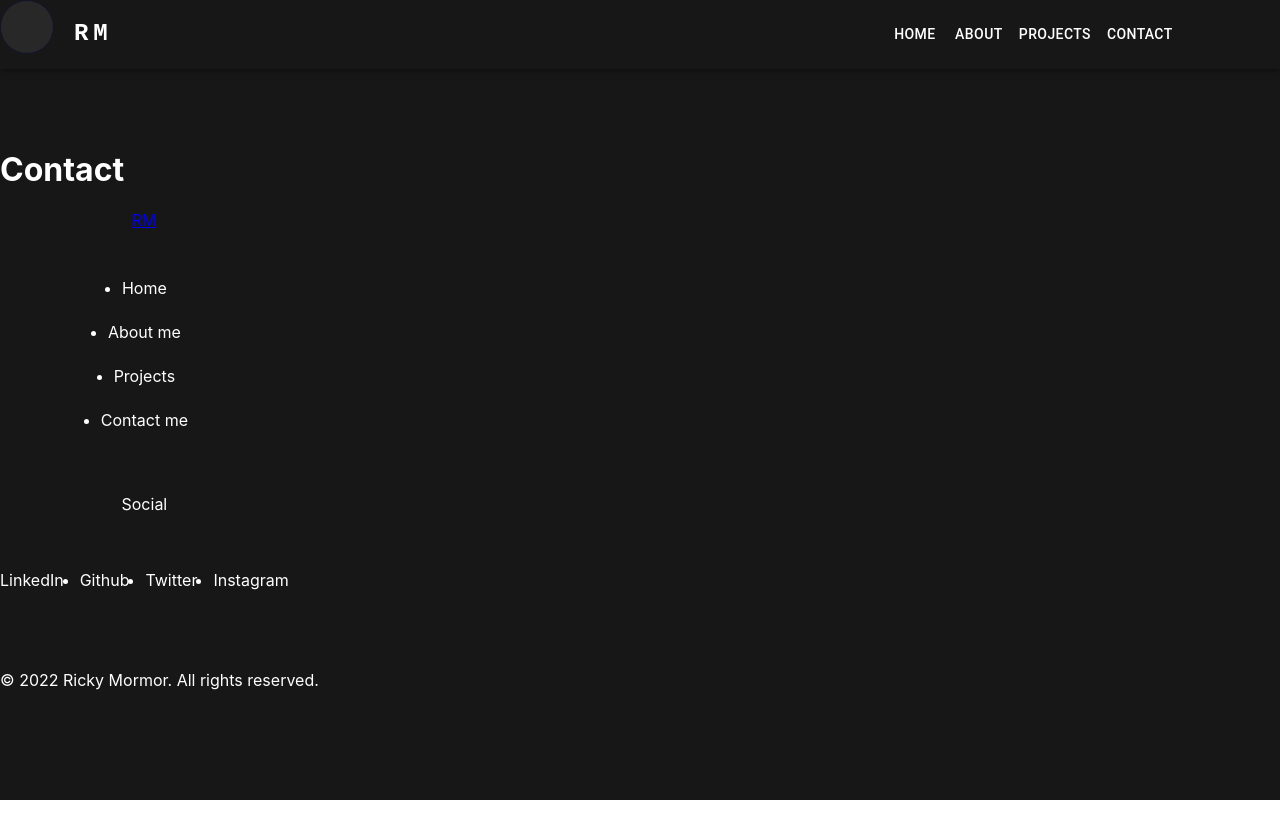
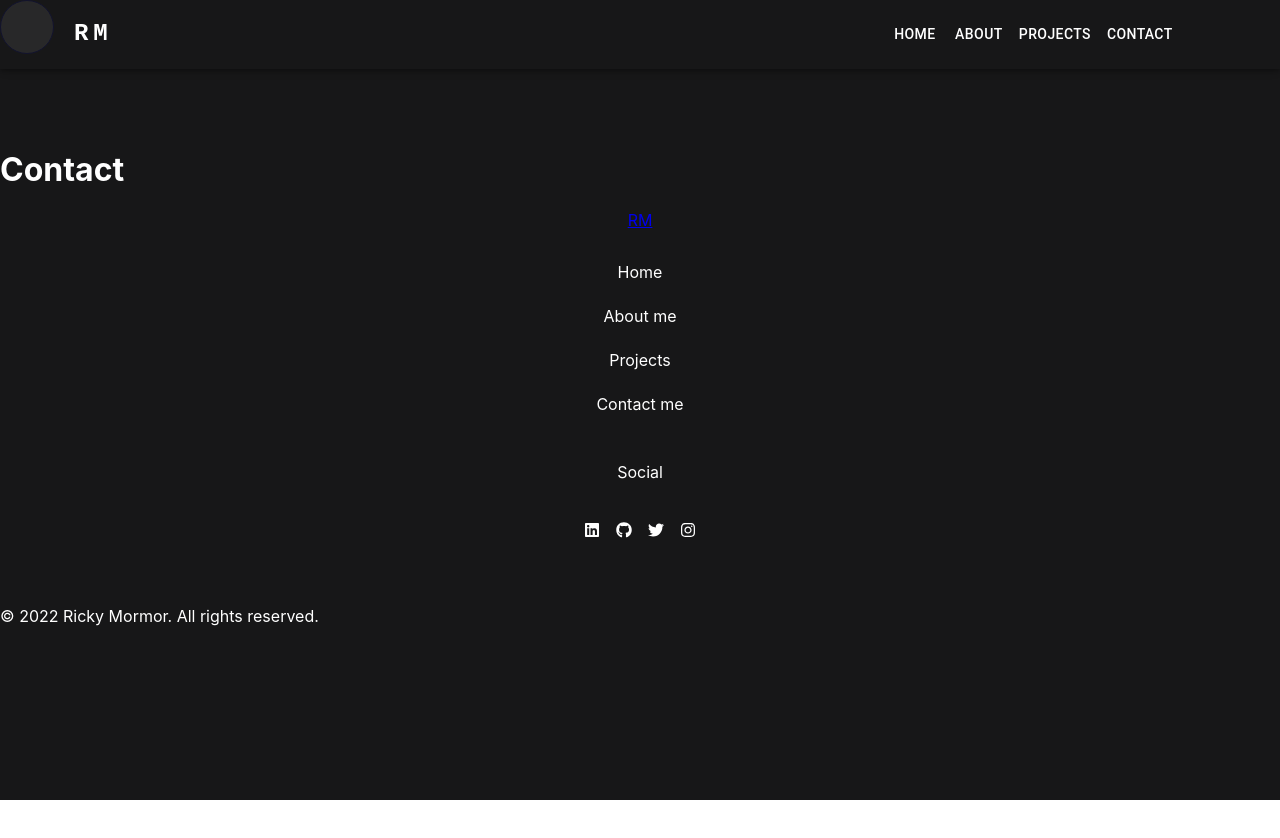
Before and after one commit to astrohunter62/react-portfolio, a React (Create React App) app: page /contact in a window 1280 px wide. Shown: the top 838 px of the page. Built offline with nearby package versions, Linux system fonts and the light colour scheme.

Commit message:
style footer

```diff
--- a/package.json
+++ b/package.json
@@ -15,6 +15,7 @@
     "prop-types": "^15.8.1",
     "react": "^18.1.0",
     "react-dom": "^18.1.0",
+    "react-icons": "^4.4.0",
     "react-router": "^6.3.0",
     "react-router-dom": "^6.3.0",
     "react-scripts": "5.0.1",
--- a/src/components/footer/Footer.js
+++ b/src/components/footer/Footer.js
@@ -1,3 +1,7 @@
+import {
+  FaLinkedin, FaGithub, FaTwitter, FaInstagram,
+} from 'react-icons/fa';
+
 import '../../stylesheets/Footer.css';
 
 const Footer = () => (
@@ -17,10 +21,10 @@ const Footer = () => (
       <div className="footer__container__social">
         <p>Social</p>
         <ul className="social__links">
-          <li>LinkedIn</li>
-          <li>Github</li>
-          <li>Twitter</li>
-          <li>Instagram</li>
+          <li><FaLinkedin /></li>
+          <li><FaGithub /></li>
+          <li><FaTwitter /></li>
+          <li><FaInstagram /></li>
         </ul>
       </div>
     </div>
--- a/src/stylesheets/Footer.css
+++ b/src/stylesheets/Footer.css
@@ -16,6 +16,7 @@
   align-items: center;
   padding: 0px;
   gap: 32px;
+  width: 100%;
 }
 
 .footer__container__second {
@@ -51,3 +52,9 @@
   order: 1;
   flex-grow: 0;
 }
+
+ul {
+  list-style: none;
+  padding: 0px;
+  margin: 0px;
+}
```
Also changed, not shown: 1 other file (tests, documents, lock files or other folders).
